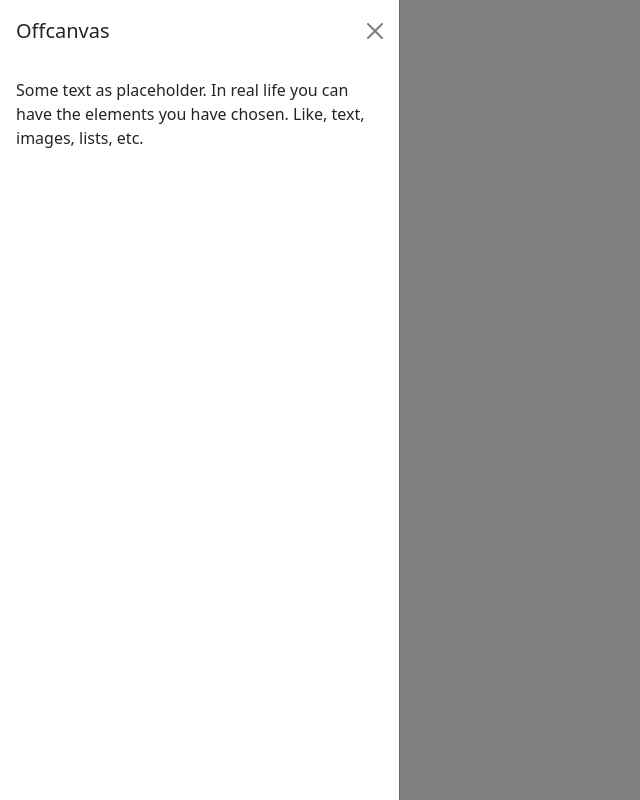
After one commit to djgnfj-svg/ReSee, a Django app: page /board in a window 1280 px wide, after a click on "Link with href". The commit adds this page. Shown: the whole page, without its empty margins (0-640 px from the left). Run offline with Django 4.2, Linux system fonts and the light colour scheme.

Commit message:
commit top.html v2

```diff
--- a/ReSee/urls.py
+++ b/ReSee/urls.py
@@ -16,7 +16,7 @@ Including another URLconf
 from django.contrib import admin
 from django.urls import path
 
-from Reviewer.views import home_view, login_register_control_view, logout_view, member_del_view, member_modify_view, register_view
+from Reviewer.views import board_view, home_view, login_register_control_view, logout_view, member_del_view, member_modify_view, register_view
 
 urlpatterns = [
     path("admin/", admin.site.urls),
@@ -26,4 +26,5 @@ urlpatterns = [
     path('logout/', logout_view, name="logout"),
     path('member_modify/', member_modify_view, name="member_modify"),
     path('member_del/', member_del_view, name="member_del"),
+    path("board",board_view,name="board"),
 ]
--- a/Reviewer/views.py
+++ b/Reviewer/views.py
@@ -1,4 +1,6 @@
-from django.contrib.auth import login, logout
+from collections import UserList
+from django.contrib.auth import SESSION_KEY, login, logout
+from django.http import response
 from django.views.decorators.csrf import csrf_exempt
 from django.shortcuts import redirect, render
 from Reviewer.form import LoginForm, MemberModifiForm, RegisterForm
@@ -38,10 +40,10 @@ def login_view(request):
             if user.check_password(raw_password):
                 msg = "성공"
                 login(request, user)
+                return render(request,"home.html")
     else:
         msg = None
         form_login = LoginForm()
-
     return render(request, "login.html", {"form_login" : form_login, "msg" : msg, "form_register" : form_register})
 
 
@@ -96,3 +98,6 @@ def member_del_view(request):
 
 def home_view(request):
     return render(request, "home.html")
+
+def board_view(request):
+    return render(request, "board.html")
--- /dev/null
+++ b/templates/board.html
@@ -0,0 +1,34 @@
+{% load static %}
+<!DOCTYPE html>
+<html lang="en">
+
+<head>
+    <meta charset="UTF-8">
+    <meta http-equiv="X-UA-Compatible" content="IE=edge">
+    <meta name="viewport" content="width=device-width, initial-scale=1.0">
+    <title>Document</title>
+    <link href="https://cdn.jsdelivr.net/npm/bootstrap@5.0.2/dist/css/bootstrap.min.css" rel="stylesheet"
+        integrity="sha384-EVSTQN3/azprG1Anm3QDgpJLIm9Nao0Yz1ztcQTwFspd3yD65VohhpuuCOmLASjC" crossorigin="anonymous">
+    <script src="https://cdn.jsdelivr.net/npm/bootstrap@5.0.2/dist/js/bootstrap.bundle.min.js"
+        integrity="sha384-MrcW6ZMFYlzcLA8Nl+NtUVF0sA7MsXsP1UyJoMp4YLEuNSfAP+JcXn/tWtIaxVXM"
+        crossorigin="anonymous"></script>
+</head>
+
+<body>
+    <a class="btn btn-primary" data-bs-toggle="offcanvas" href="#offcanvasExample" role="button" aria-controls="offcanvasExample">
+        Link with href
+      </a>
+      <div class="offcanvas offcanvas-start" tabindex="-1" id="offcanvasExample" aria-labelledby="offcanvasExampleLabel">
+        <div class="offcanvas-header">
+          <h5 class="offcanvas-title" id="offcanvasExampleLabel">Offcanvas</h5>
+          <button type="button" class="btn-close text-reset" data-bs-dismiss="offcanvas" aria-label="Close"></button>
+        </div>
+        <div class="offcanvas-body">
+          <div>
+            Some text as placeholder. In real life you can have the elements you have chosen. Like, text, images, lists, etc.
+          </div>
+        </div>
+      </div>
+</body>
+
+</html>
--- a/templates/home.html
+++ b/templates/home.html
@@ -214,7 +214,6 @@
                         <p class="lead mb-0">
                             Freelance is a free to use, MIT licensed Bootstrap theme created by
                             <a href="http://startbootstrap.com">Start Bootstrap</a>
-                            .
                         </p>
                     </div>
                 </div>
--- a/templates/login.html
+++ b/templates/login.html
@@ -20,13 +20,13 @@
                 </div>
                 <form id="login" action="" class="input-group" method="post">
                     {% if msg %}
-                    <p class="text-center text-sm text-danger">{{ msg }}</p>
+                    <p class="text-center text-sm text-danger">{{ msg }} {{ request.session.id}}</p>
                     {% endif %}
                     {% csrf_token %}
                     {{ form_login.email }}
                     {{ form_login.password }}
                     <input type="checkbox" class="checkbox"><span>Remember Password</span>
-                    <button class="submit" name="login">Login</button>
+                    <button class="submit" name="login" action="home">Login</button>
                 </form>
                 <form id="register" action="" class="input-group" method="post">
                     {{ form_register.username }}
@@ -55,6 +55,7 @@
                 y.style.left = "50px";
                 z.style.left = "110px";
             }
+
         </script>
     </body>
 </html>
```
Also changed, not shown: templates/top.html (+26 -27 lines), Reviewer/migrations/0004_alter_users_email.py (added).
